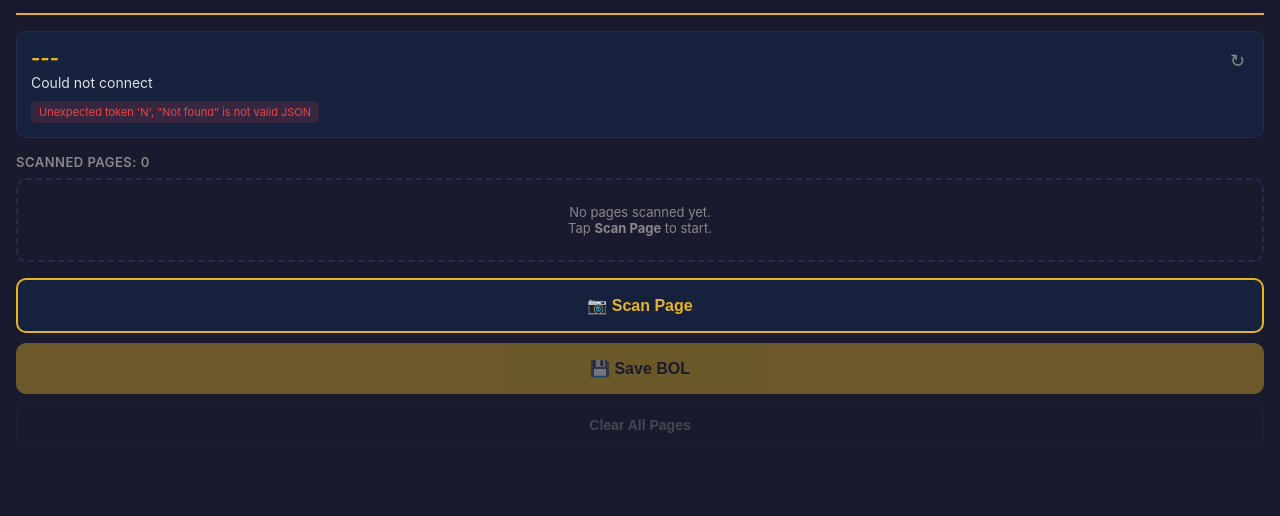
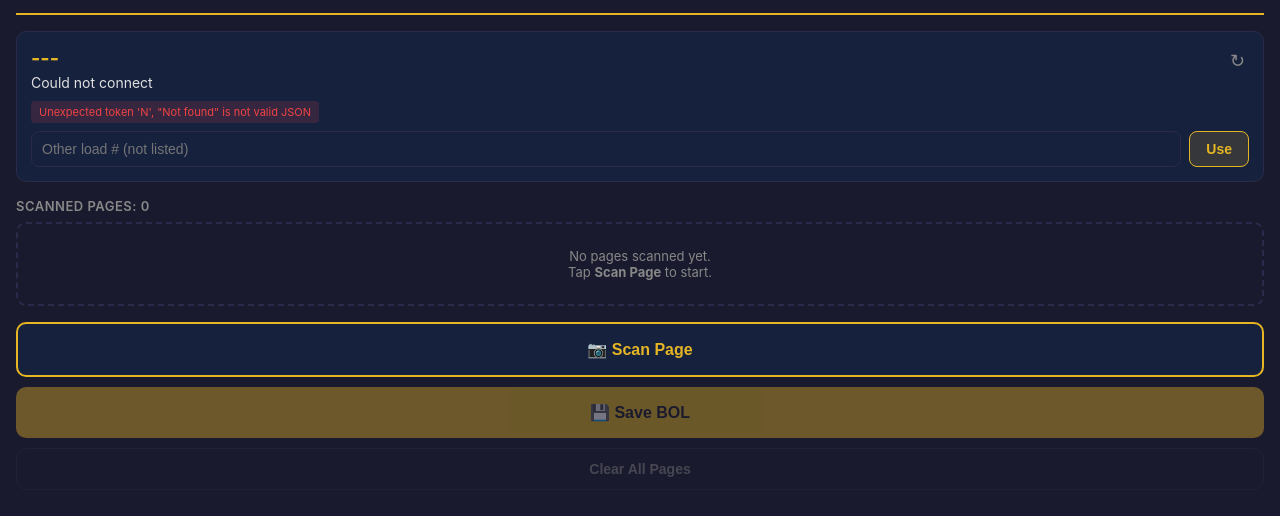
Before and after one commit to bmhsolutions3711/bol-scanner, a plain HTML site: page index.html in a window 1280 px wide. Shown: the part 76-592 px from the top of the page. Drawn offline with nearby package versions, Linux system fonts and the light colour scheme; no server answers.

Commit message:
Picker: send resolved folder + manual 'file to any load #' entry
- saveBOL posts loadInfo.folder_path so the backend files into the picker's
  EXACT folder — kills the short-load-# collision (load '4' matched both an old
  Distinctive folder and Brustor) where a re-scan could misfile.
- Add a manual 'Other load #' input for filing to a load that isn't in the
  picker yet (e.g. just delivered, not logged in the sheet — the gap that left
  the Maysville load unfilable). No folder_path -> backend resolves by exact load
  number and 404s loudly if missing, so no silent misfile.
- Bump SW cache v4 -> v5.

Backend already accepts+validates folder_path (rate-confirmation-agent 1d0359a).

Co-Authored-By: Claude Opus 4.8 <noreply@anthropic.com>

```diff
--- a/index.html
+++ b/index.html
@@ -48,6 +48,9 @@ body {
 .load-card .status.loading { background: var(--gold-dim); color: var(--gold); }
 .load-refresh { float: right; background: none; border: none; color: var(--text-dim); font-size: 18px; cursor: pointer; padding: 4px; }
 .load-select { width: 100%; margin-top: 10px; padding: 9px 10px; background: var(--surface); color: var(--text); border: 1px solid var(--border); border-radius: 8px; font-size: 14px; }
+.load-manual { display: flex; gap: 8px; margin-top: 8px; }
+.load-manual-input { flex: 1; min-width: 0; padding: 9px 10px; background: var(--surface); color: var(--text); border: 1px solid var(--border); border-radius: 8px; font-size: 14px; }
+.load-manual-btn { flex: none; padding: 9px 16px; background: var(--gold-dim); color: var(--gold); border: 1px solid var(--gold); border-radius: 8px; font-size: 14px; font-weight: 600; cursor: pointer; }
 
 /* ── Pages ───────────────────────────────────────────── */
 .pages-section { margin-bottom: 16px; }
@@ -181,6 +184,11 @@ body {
     <div class="route" id="loadRoute"></div>
     <span class="status loading" id="loadStatus">Fetching load...</span>
     <select id="loadSelect" class="load-select" style="display:none" onchange="selectLoad(this.value)" aria-label="Choose which load to file into"></select>
+    <div class="load-manual">
+        <input id="manualLoad" class="load-manual-input" type="text" inputmode="numeric"
+               placeholder="Other load # (not listed)" aria-label="File to a load number not in the list">
+        <button class="load-manual-btn" type="button" onclick="useManualLoad()">Use</button>
+    </div>
 </div>
 
 <div class="pages-section">
@@ -314,6 +322,26 @@ function selectLoad(idx) {
     const s = document.getElementById('loadStatus');
     s.className = 'status ' + (loadInfo.folder_exists ? 'ok' : 'warn');
     s.textContent = loadInfo.folder_exists ? 'Folder ready' : 'Folder not found';
+}
+
+// File into a load that ISN'T in the picker (e.g. just delivered, not logged in
+// the sheet yet — the gap that left the Maysville load unfilable). No folder_path,
+// so the backend resolves the folder by exact load number and 404s loudly if it
+// doesn't exist — we never misfile silently.
+function useManualLoad() {
+    const ln = (document.getElementById('manualLoad').value || '').trim();
+    if (!ln) { showToast('Enter a load number first.', 'error'); return; }
+    loadInfo = { load_number: ln, broker_name: 'Manual entry', folder_exists: true,
+                 folder_path: '', pickup_city: '', pickup_state: '',
+                 delivery_city: '', delivery_state: '', manual: true };
+    document.getElementById('loadNum').textContent = 'Load #' + ln;
+    document.getElementById('loadBroker').textContent = 'Manual entry — files by load #';
+    document.getElementById('loadRoute').textContent = '';
+    const s = document.getElementById('loadStatus');
+    s.className = 'status ok';
+    s.textContent = 'Filing to load #' + ln + ' — check the toast after saving';
+    const sel = document.getElementById('loadSelect');
+    if (sel) sel.selectedIndex = -1;
 }
 
 // ── Camera ──────────────────────────────────────────────────────────────────
@@ -1115,7 +1143,7 @@ async function saveBOL() {
         const res = await fetch(API + '/api/bol-upload', {
             method: 'POST',
             headers: { 'Content-Type': 'application/json' },
-            body: JSON.stringify({ pdf: pdfBase64, load_number: loadInfo.load_number }),
+            body: JSON.stringify({ pdf: pdfBase64, load_number: loadInfo.load_number, folder_path: loadInfo.folder_path || '' }),
             signal: AbortSignal.timeout(30000)
         });
 
--- a/sw.js
+++ b/sw.js
@@ -1,4 +1,4 @@
-const CACHE = 'bol-scanner-v4';
+const CACHE = 'bol-scanner-v5';
 const ASSETS = [
     './',
     './index.html',
```
